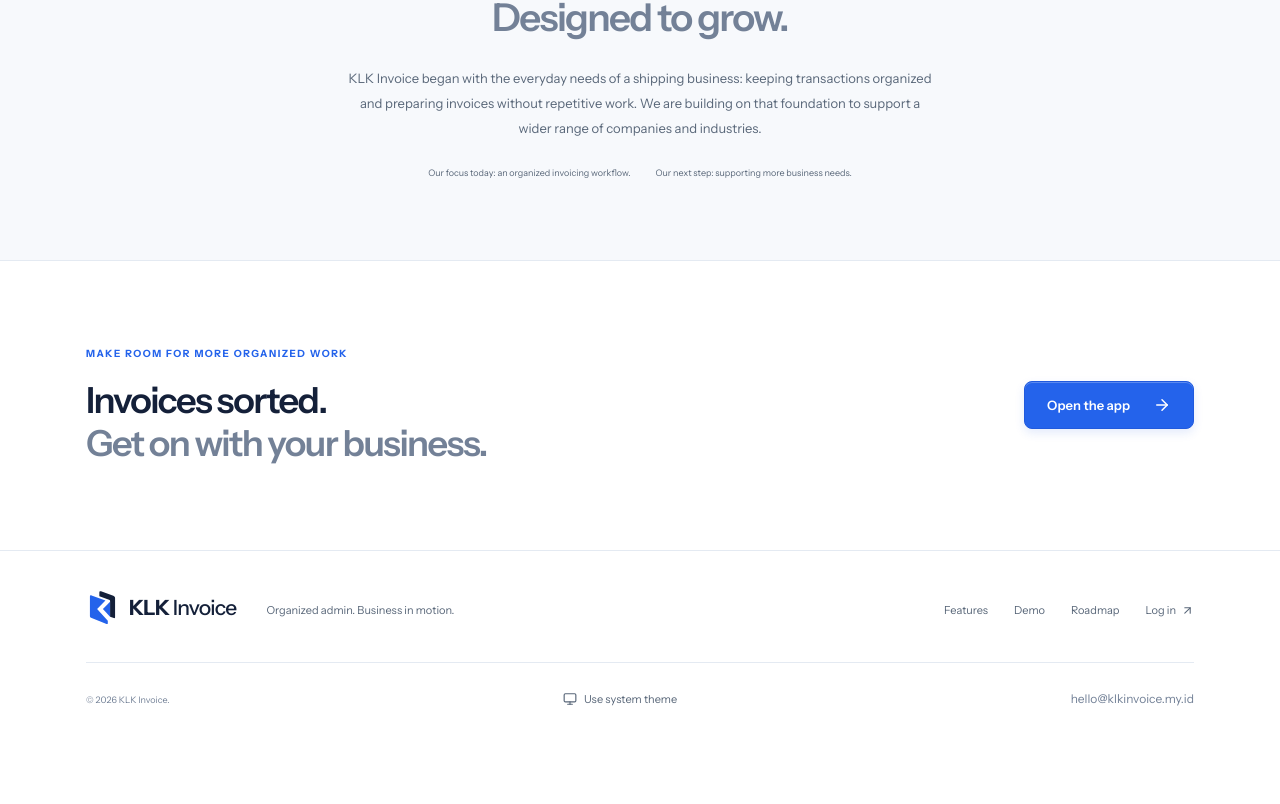
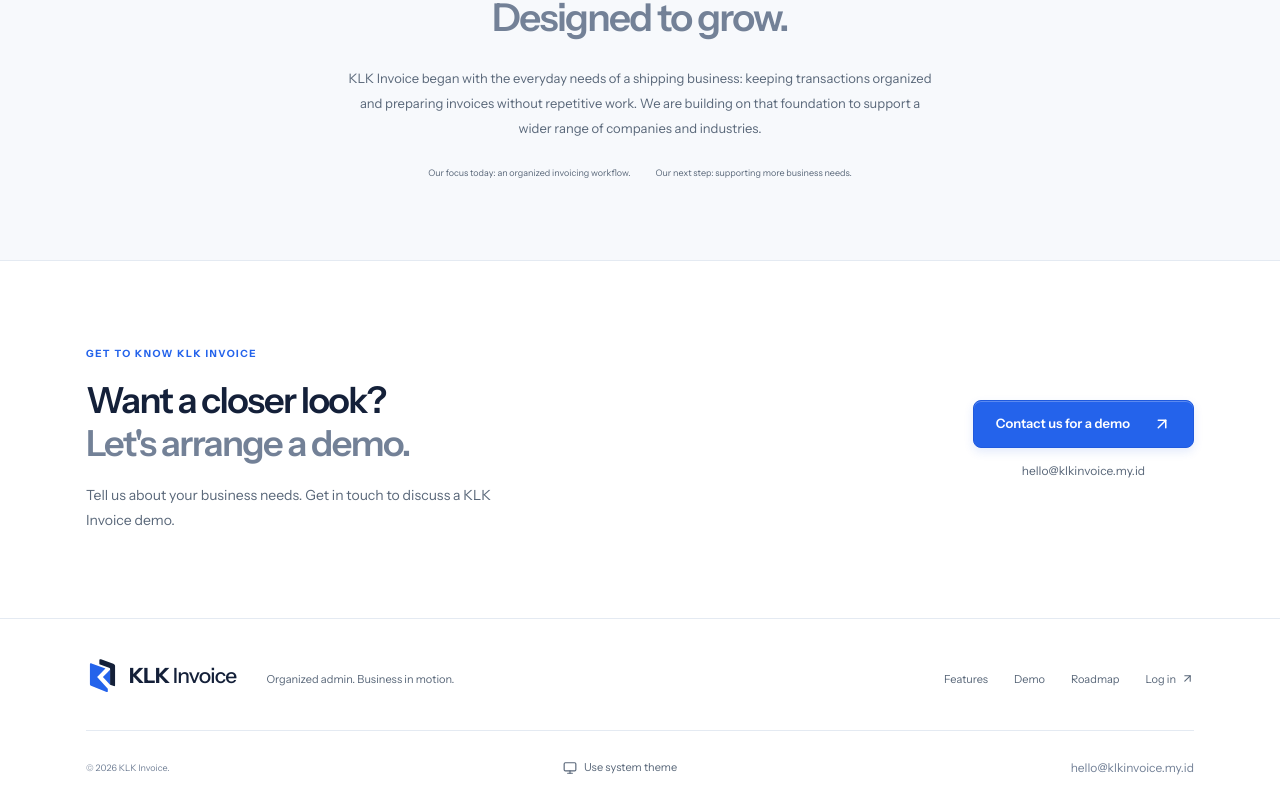
Before and after one commit to Jordannst/klk-excl-frontend, a Next.js app: page /en in a window 1280 px wide. Shown: the part 4064-4868 px from the top of the page. Before the commit the page ends 4800 px from the top, so only its background shows below. Built offline with nearby package versions, Linux system fonts and the light colour scheme.

Commit message:
feat: add bilingual demo contact CTA

```diff
--- a/components/marketing/LandingPage.tsx
+++ b/components/marketing/LandingPage.tsx
@@ -11,6 +11,7 @@
 
 export function LandingPage({ locale }: { locale: LandingLocale }) {
   const t = landingTranslator(locale)
+  const demoHref = `mailto:hello@klkinvoice.my.id?subject=${encodeURIComponent(t("Permintaan demo KLK Invoice"))}`
   const features = [
     { icon: FileText, title: t("Satu invoice, semua transaksi."), text: t("Susun transaksi dalam satu invoice. Simpan, buka kembali, lalu lanjutkan saat pekerjaan bertambah.") },
     { icon: ListFilter, title: t("Detail yang tetap terkendali."), text: t("Catat pengirim, penerima, berat, dan tarif. Periksa rincian transaksi sebelum dokumen dibagikan.") },
@@ -72,7 +73,17 @@
 
         <section id="tentang" className={styles.about} aria-labelledby="about-title"><div className={styles.section} data-reveal=""><div className={styles.aboutMark}><Layers strokeWidth={1.1} /></div><p className={styles.eyebrow}>{t("BERAWAL DARI KEBUTUHAN NYATA")}</p><h2 id="about-title">{t("Dibangun dari operasional.")}<br /><span>{t("Dirancang untuk berkembang.")}</span></h2><p>{t("KLK Invoice berawal dari kebutuhan administrasi ekspedisi: mencatat transaksi dengan rapi dan menyiapkan invoice tanpa proses yang berulang. Fondasi itu kami kembangkan menuju platform yang dapat mendukung berbagai perusahaan dan industri.")}</p><div className={styles.aboutFoot}><span>{t("Fokus hari ini: alur invoice yang tertata.")}</span><span>{t("Arah berikutnya: kebutuhan bisnis yang lebih luas.")}</span></div></div></section>
 
-        <section className={`${styles.section} ${styles.closing}`} aria-labelledby="closing-title"><div data-reveal=""><p className={styles.eyebrow}>{t("RUANG UNTUK BEKERJA LEBIH RAPI")}</p><h2 id="closing-title">{t("Invoice beres.")}<br /><span>{t("Lanjutkan langkah bisnis Anda.")}</span></h2></div><Link href="/login" prefetch={false} className={styles.primary}>{t("Masuk ke Aplikasi")} <ArrowRight size={18} /></Link></section>
+        <section id="kontak" className={`${styles.section} ${styles.closing}`} aria-labelledby="closing-title">
+          <div data-reveal="">
+            <p className={styles.eyebrow}>{t("KENALI KLK INVOICE LEBIH DEKAT")}</p>
+            <h2 id="closing-title">{t("Penasaran cara kerjanya?")}<br /><span>{t("Mari jadwalkan demo.")}</span></h2>
+            <p className={styles.contactDescription}>{t("Ceritakan kebutuhan bisnis Anda. Hubungi kami untuk membahas demo KLK Invoice.")}</p>
+          </div>
+          <div className={styles.contactActions}>
+            <a href={demoHref} className={styles.primary}>{t("Hubungi kami untuk demo")} <ArrowUpRight size={18} /></a>
+            <a href="mailto:hello@klkinvoice.my.id" className={styles.contactEmail}>hello@klkinvoice.my.id</a>
+          </div>
+        </section>
       </main>
 
       <footer className={styles.footer}><div className={styles.footerInner}><Link href={`/${locale}`} aria-label={t("KLK Invoice — Beranda")}><ProductBrand /></Link><p>{t("Administrasi rapi. Bisnis terus bergerak.")}</p><nav aria-label={t("Navigasi footer")}><a href="#fitur">{t("Fitur")}</a><a href="#demo">Demo</a><a href="#roadmap">Roadmap</a><Link href="/login" prefetch={false}>{t("Masuk")} <ArrowUpRight size={13} /></Link></nav></div><div className={styles.footerBottom}><span>© {new Date().getFullYear()} KLK Invoice.</span><ThemeControl locale={locale} system /><a href="mailto:hello@klkinvoice.my.id">hello@klkinvoice.my.id</a></div></footer>
--- a/components/marketing/landing-copy.ts
+++ b/components/marketing/landing-copy.ts
@@ -36,6 +36,12 @@
   "cara kerja bisnis Anda.": "the way you work.",
   "Kelola transaksi, susun invoice profesional, dan sederhanakan administrasi bisnis. Semua dalam satu alur kerja yang tertata.": "Manage transactions, create professional invoices, and simplify your admin. All in one organized workflow.",
   "Masuk ke Aplikasi": "Open the app",
+  "Permintaan demo KLK Invoice": "KLK Invoice demo request",
+  "KENALI KLK INVOICE LEBIH DEKAT": "GET TO KNOW KLK INVOICE",
+  "Penasaran cara kerjanya?": "Want a closer look?",
+  "Mari jadwalkan demo.": "Let's arrange a demo.",
+  "Ceritakan kebutuhan bisnis Anda. Hubungi kami untuk membahas demo KLK Invoice.": "Tell us about your business needs. Get in touch to discuss a KLK Invoice demo.",
+  "Hubungi kami untuk demo": "Contact us for a demo",
   "Jelajahi fitur": "Explore features",
   "Transaksi terorganisir": "Organized transactions",
   "Invoice siap dibagikan": "Invoices ready to share",
--- a/components/marketing/marketing.module.css
+++ b/components/marketing/marketing.module.css
@@ -1022,6 +1022,11 @@
 .closing .primary {
   flex: none;
 }
+
+.closing .contactDescription { max-width: 440px; margin-top: 18px; color: var(--muted); font-size: 14px; line-height: 1.8; }
+.contactActions { display: flex; flex-direction: column; align-items: center; gap: 14px; flex: none; }
+.contactEmail { color: var(--muted); font-size: 12px; }
+.contactEmail:hover { color: var(--blue); }
 
 .footer {
   border-top: 1px solid var(--line);
```
